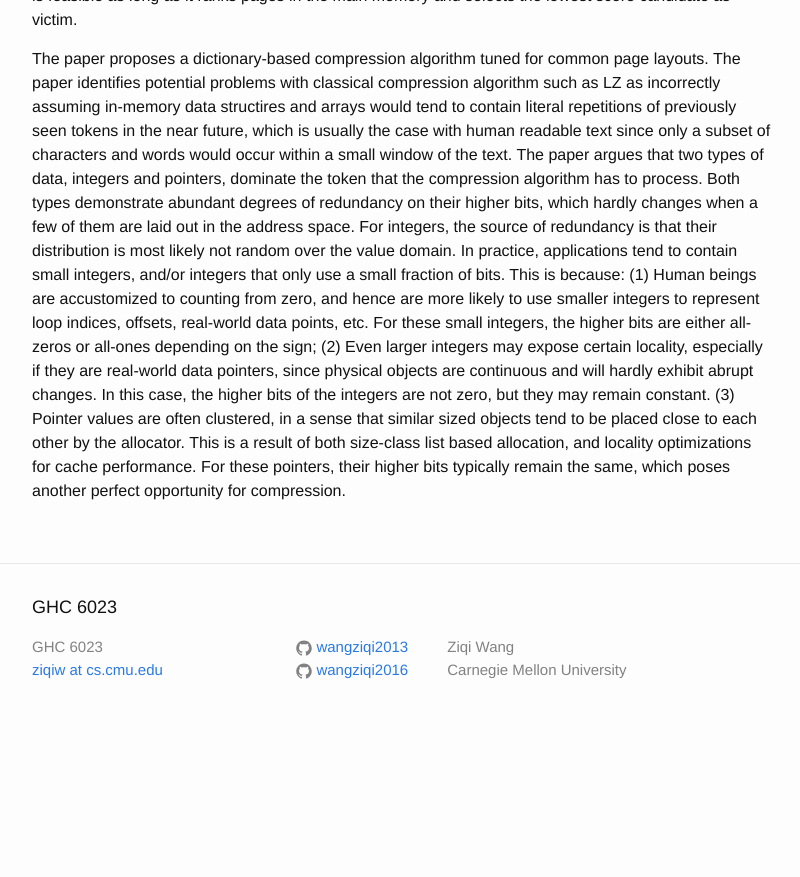
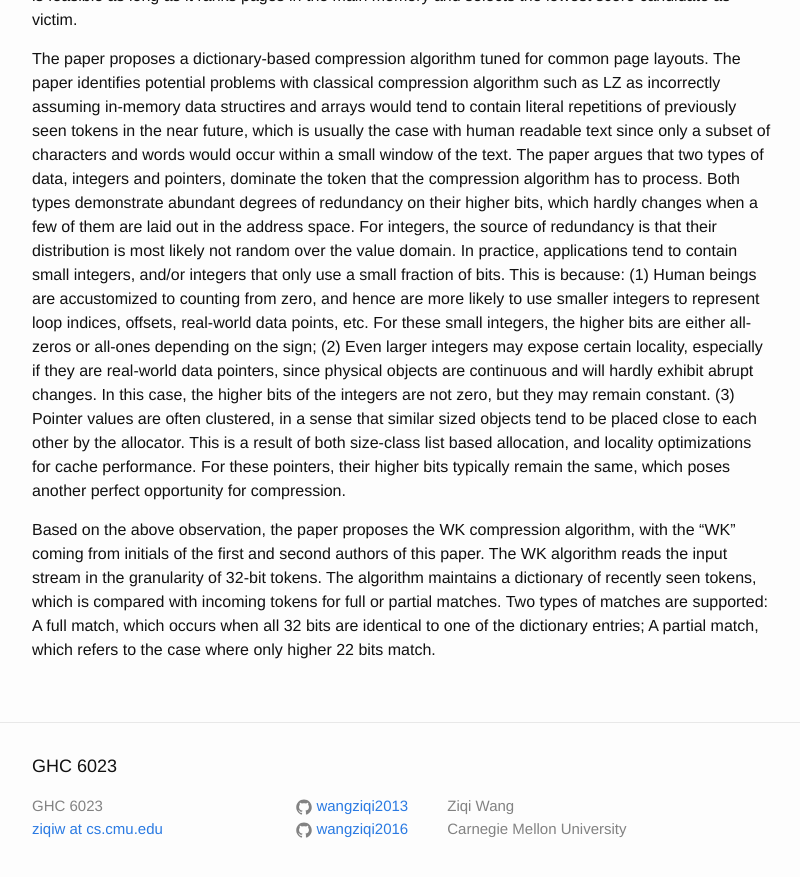
Before and after one commit to wangziqi2013/wangziqi2013.github.io, a Jekyll site: the page built from _posts/2020-07-24-the-case-for-compressed-caching-in-vms.markdown, in a window 1280 px wide and 900 px high, scrolled down 1090 px. Shown: the top 877 px of the window, without its empty margins (238-1038 px from the left). Built offline with Jekyll 4.4.1, drawn with Linux system fonts in a browser that asks for light colours; before the commit the page ends 1831 px from its top, so only the background shows below that.

Commit message:
Adding WK

```diff
--- a/_posts/2020-07-24-the-case-for-compressed-caching-in-vms.markdown
+++ b/_posts/2020-07-24-the-case-for-compressed-caching-in-vms.markdown
@@ -52,3 +52,9 @@ In this case, the higher bits of the integers are not zero, but they may remain
 (3) Pointer values are often clustered, in a sense that similar sized objects tend to be placed close to each other by
 the allocator. This is a result of both size-class list based allocation, and locality optimizations for cache performance.
 For these pointers, their higher bits typically remain the same, which poses another perfect opportunity for compression.
+
+Based on the above observation, the paper proposes the WK compression algorithm, with the "WK" coming from initials of
+the first and second authors of this paper. The WK algorithm reads the input stream in the granularity of 32-bit tokens.
+The algorithm maintains a dictionary of recently seen tokens, which is compared with incoming tokens for full or partial
+matches. Two types of matches are supported: A full match, which occurs when all 32 bits are identical to one of the
+dictionary entries; A partial match, which refers to the case where only higher 22 bits match.
```
